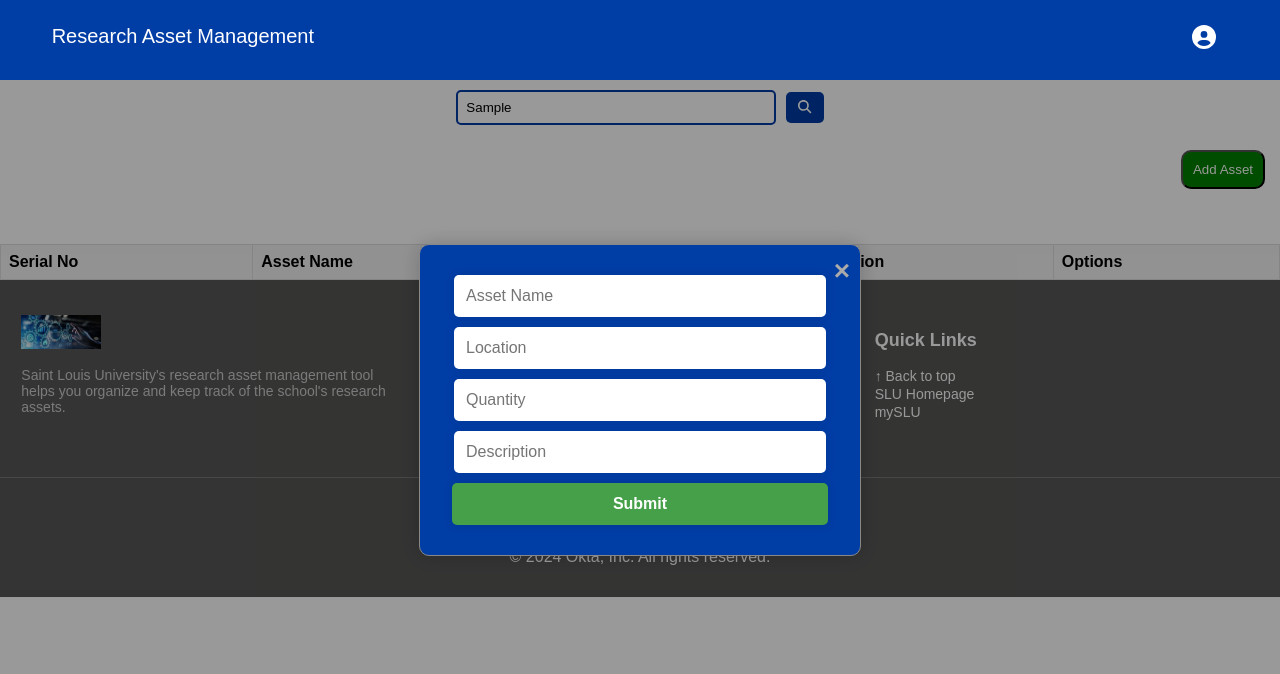
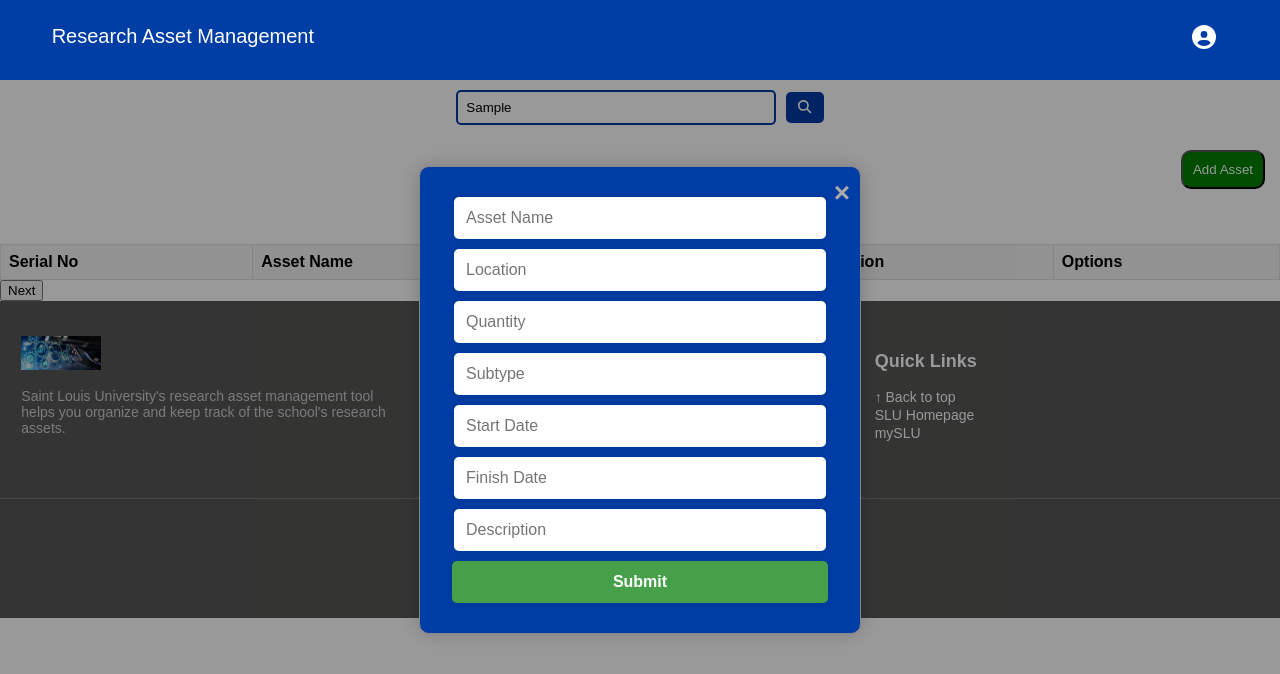
Before and after one commit to slu-csci-5030/RAM_Team_SLU, a React (Vite) app in the folder Frontend/: page /loggedIn in a window 1280 px wide. Both pictures are taken after typing "Sample" into the empty fields and a click on the button "Add Asset". Shown: the top 674 px of the page. Built offline with nearby package versions, Linux system fonts and the light colour scheme.

Commit message:
updated addasset and assetmanagement

```diff
--- a/Frontend/src/components/AddAsset.jsx
+++ b/Frontend/src/components/AddAsset.jsx
@@ -6,7 +6,10 @@ function AddAsset({ onAdd }) {
     assetName: "",
     location: "",
     quantity: "",
-    description: "", // Add description field
+    subtype: "", // Add subtype field
+    startDate: "", // Add startDate field
+    finishDate: "", // Add finishDate field
+    description: "",
   });
   const [showModal, setShowModal] = useState(false);
 
@@ -19,11 +22,22 @@ function AddAsset({ onAdd }) {
     if (
       asset.assetName.trim() !== "" &&
       asset.location.trim() !== "" &&
-      asset.quantity.trim() !== ""
+      asset.quantity.trim() !== "" &&
+      asset.subtype.trim() !== "" && // Ensure subtype is not empty
+      asset.startDate.trim() !== "" && // Ensure startDate is not empty
+      asset.finishDate.trim() !== "" // Ensure finishDate is not empty
     ) {
       const newAsset = { ...asset }; // Create a new asset object
       onAdd(newAsset); // Pass the new asset to the onAdd function
-      setAsset({ assetName: "", location: "", quantity: "", description: "" }); // Reset form fields
+      setAsset({
+        assetName: "",
+        location: "",
+        quantity: "",
+        subtype: "",
+        startDate: "",
+        finishDate: "",
+        description: "",
+      }); // Reset form fields
       setShowModal(false); // Close the modal after adding asset
     }
   };
@@ -67,6 +81,33 @@ function AddAsset({ onAdd }) {
               className="add-asset-input"
               name="quantity"
             />
+            {/* Add subtype input */}
+            <input
+              type="text"
+              placeholder="Subtype"
+              value={asset.subtype}
+              onChange={handleChange}
+              className="add-asset-input"
+              name="subtype"
+            />
+            {/* Add startDate input */}
+            <input
+              type="text"
+              placeholder="Start Date"
+              value={asset.startDate}
+              onChange={handleChange}
+              className="add-asset-input"
+              name="startDate"
+            />
+            {/* Add finishDate input */}
+            <input
+              type="text"
+              placeholder="Finish Date"
+              value={asset.finishDate}
+              onChange={handleChange}
+              className="add-asset-input"
+              name="finishDate"
+            />
             {/* Add description input */}
             <input
               type="text"
@@ -85,4 +126,5 @@ function AddAsset({ onAdd }) {
     </>
   );
 }
+
 export default AddAsset;
--- a/Frontend/src/components/AssetManagement.jsx
+++ b/Frontend/src/components/AssetManagement.jsx
@@ -12,6 +12,7 @@ function AssetManagement() {
   const [editedAsset, setEditedAsset] = useState({});
   const [showEditModal, setShowEditModal] = useState(false);
   const [selectedAsset, setSelectedAsset] = useState(null);
+  const [showNextFields, setShowNextFields] = useState(false); // State to control visibility of next fields
 
   const handleAddAsset = (newAsset) => {
     setAssets([...assets, newAsset]);
@@ -43,6 +44,11 @@ function AssetManagement() {
 
   const handleClosePopup = () => {
     setSelectedAsset(null);
+    setShowNextFields(false); // Reset showNextFields state when closing popup
+  };
+
+  const handleNextClick = () => {
+    setShowNextFields(!showNextFields);
   };
 
   return (
@@ -57,6 +63,13 @@ function AssetManagement() {
               <th>Asset Name</th>
               <th>Quantity</th>
               <th>Location</th>
+              {showNextFields && (
+                <>
+                  <th>Subtype</th>
+                  <th>Start Date</th>
+                  <th>Finish Date</th>
+                </>
+              )}
               <th>Options</th>
             </tr>
           </thead>
@@ -67,6 +80,13 @@ function AssetManagement() {
                 <td>{asset.assetName}</td>
                 <td>{asset.quantity}</td>
                 <td>{asset.location}</td>
+                {showNextFields && (
+                  <>
+                    <td>{asset.subtype}</td>
+                    <td>{asset.startDate}</td>
+                    <td>{asset.finishDate}</td>
+                  </>
+                )}
                 <td>
                   <div className="asset-actions">
                     <button
@@ -82,6 +102,10 @@ function AssetManagement() {
             ))}
           </tbody>
         </table>
+        <button onClick={handleNextClick}>
+          {showNextFields ? "Previous" : "Next"}
+        </button>
+      </div>
       {selectedAsset && (
         <div className="popup-overlay" onClick={handleClosePopup}>
           <div className="popup">
@@ -94,7 +118,6 @@ function AssetManagement() {
           </div>
         </div>
       )}
-      </div>
       {showEditModal && (
         <EditAsset
           asset={editedAsset}
```
Lines whose indentation alone changed are shown as unchanged.
